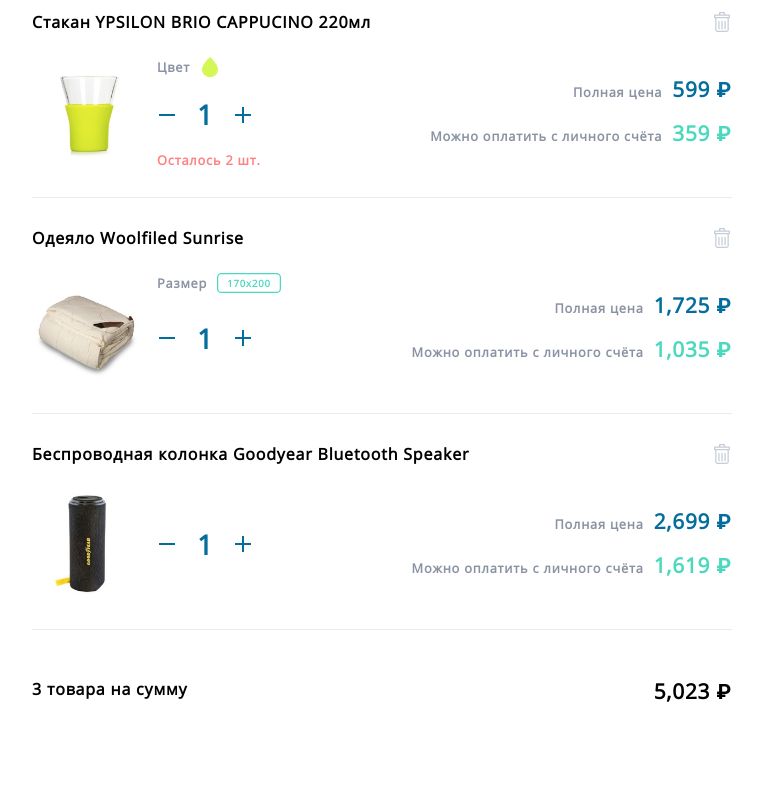
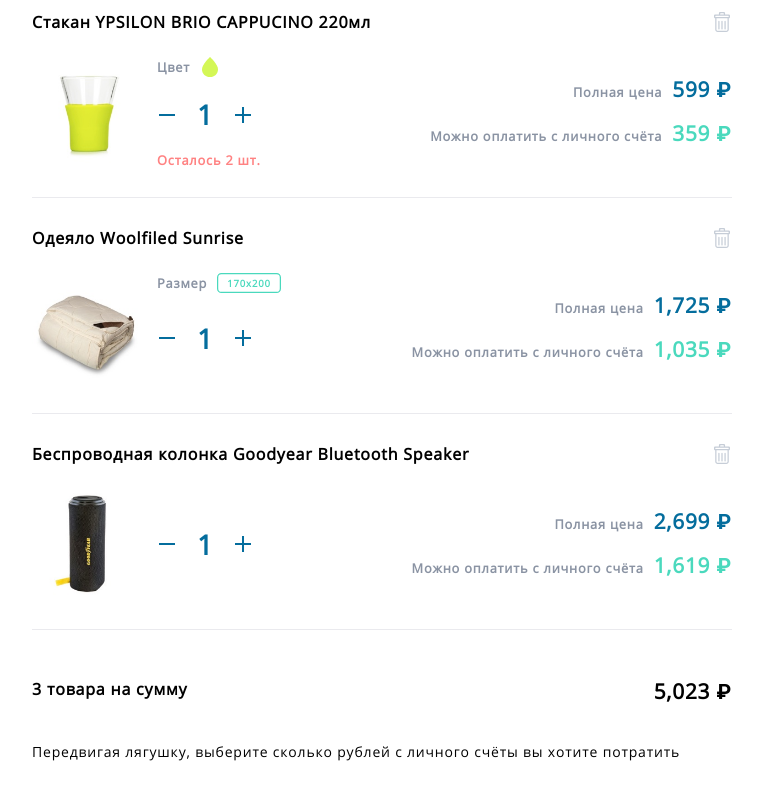
Before and after one commit to FirsovRG/frogogo, a React (Create React App) app: page / in a window 1280 px wide. Shown: the part 230-1030 px from the top of the page, without its empty margins (258-1020 px from the left). Before the commit the page ends 935 px from the top, so only its background shows below. Built offline with nearby package versions, Linux system fonts and the light colour scheme; the HTML template or start-up script is replaced by a standard one.

Commit message:
added discount block

```diff
--- a/src/components/cart/cart.jsx
+++ b/src/components/cart/cart.jsx
@@ -8,6 +8,7 @@
     removeProductFromCart,
     clearCart
 } from '../../redux/actions/user';
+import { DiscountSlider } from './discount-slider';
 
 export const Cart = () => {
     const { items, amount, sum } = useSelector(state => state.userReducer.cart);
@@ -26,15 +27,18 @@
         dispatch(removeProductFromCart(item));
     };
     const clearUserCart = () => {
-        dispatch(clearCart())
-    }
+        dispatch(clearCart());
+    };
 
     return (
         <div className={styles.cartLayout}>
             <div className={styles.cartContainer}>
                 <div className={styles.cartTitle}>
                     Вот что в вашей корзине{' '}
-                    <span className={styles.clearCartButton} onClick={clearUserCart}>
+                    <span
+                        className={styles.clearCartButton}
+                        onClick={clearUserCart}
+                    >
                         Очистить корзину
                     </span>
                 </div>
@@ -55,6 +59,7 @@
                         {sum.toLocaleString()} &#8381;
                     </span>
                 </div>
+                <DiscountSlider />
             </div>
         </div>
     );
--- /dev/null
+++ b/src/components/cart/discount-slider/discount-slider.jsx
@@ -0,0 +1,8 @@
+import React from 'react';
+import styles from './discount-slider.module.css';
+
+export const DiscountSlider = () => {
+    return <div className={styles.discountBlock}>
+        Передвигая лягушку, выберите сколько рублей с личного счёты вы хотите потратить
+    </div>
+};
--- /dev/null
+++ b/src/components/cart/discount-slider/discount-slider.module.css
@@ -0,0 +1,5 @@
+.discountBlock {
+    font-size: .875rem;
+    font-weight: 500;
+    padding: 40px 0;
+}
--- /dev/null
+++ b/src/components/cart/discount-slider/index.js
@@ -0,0 +1 @@
+export * from './discount-slider';
```
